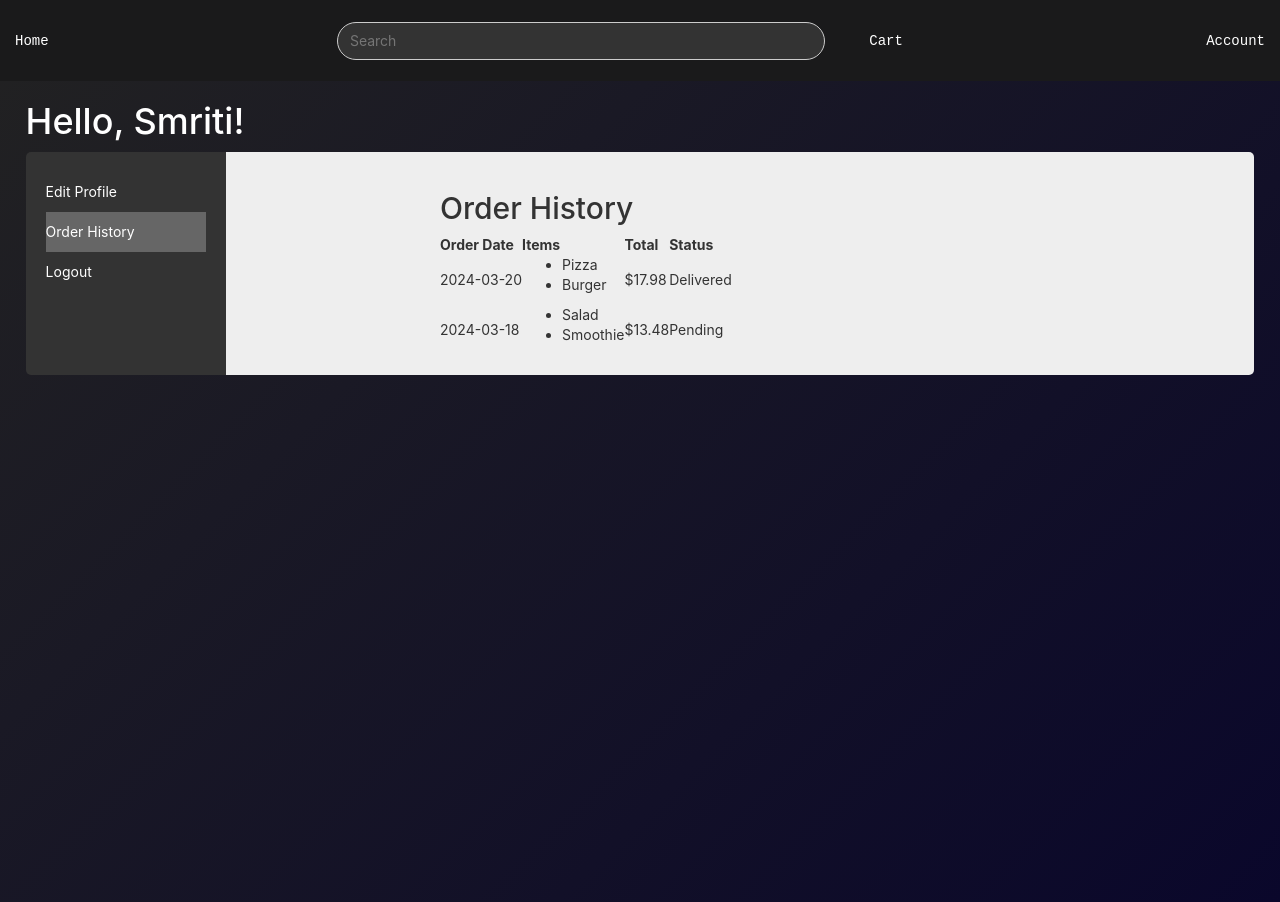
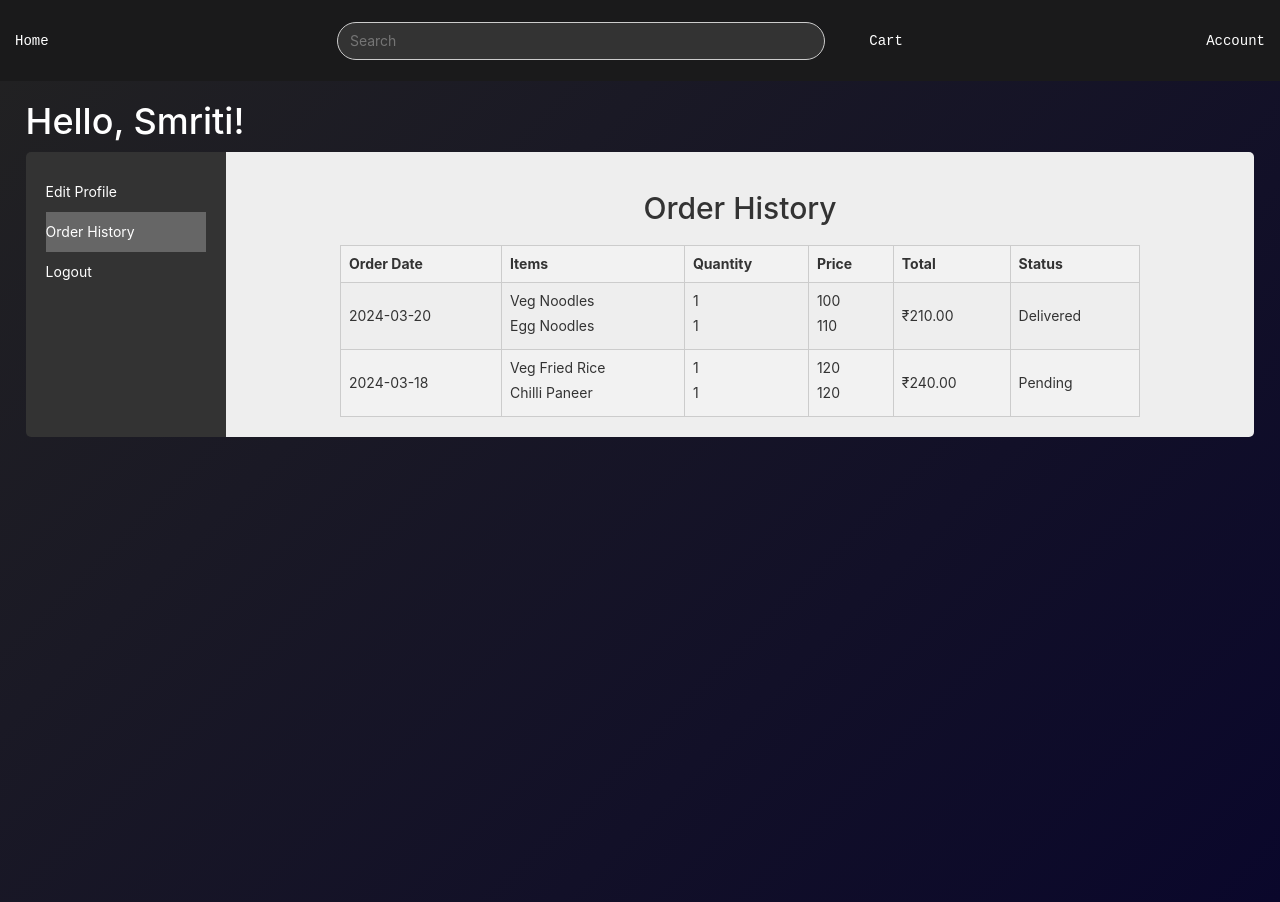
Before and after one commit to raahul-anandh/grub-glide, a React (Create React App) app in the folder frontend/: page /account in a window 1280 px wide. Both pictures are taken after a click on the button "Order History". Built offline with nearby package versions, Linux system fonts and the light colour scheme.

Commit message:
Formatted order history

```diff
--- a/frontend/src/Components/Account/OrderHistory.jsx
+++ b/frontend/src/Components/Account/OrderHistory.jsx
@@ -6,20 +6,20 @@ function OrderHistory(){
           id: 1,
           date: '2024-03-20',
           items: [
-            { name: 'Pizza', price: 10.99 },
-            { name: 'Burger', price: 6.99 },
+            { name: 'Veg Noodles', quantity: 1, price: 100,},
+            { name: 'Egg Noodles', quantity: 1, price: 110 },
           ],
-          total: 17.98,
+          total: 210,
           status: 'Delivered',
         },
         {
           id: 2,
           date: '2024-03-18',
           items: [
-            { name: 'Salad', price: 8.49 },
-            { name: 'Smoothie', price: 4.99 },
+            { name: 'Veg Fried Rice', quantity: 1, price: 120 },
+            { name: 'Chilli Paneer', quantity: 1, price: 120 },
           ],
-          total: 13.48,
+          total: 240,
           status: 'Pending',
         },
       ]);
@@ -32,6 +32,8 @@ function OrderHistory(){
                 <tr>
                   <th>Order Date</th>
                   <th>Items</th>
+                  <th>Quantity</th>
+                  <th>Price</th>
                   <th>Total</th>
                   <th>Status</th>
                 </tr>
@@ -47,7 +49,21 @@ function OrderHistory(){
                         ))}
                       </ul>
                     </td>
-                    <td>${order.total.toFixed(2)}</td>
+                    <td>
+                      <ul>
+                      {order.items.map((item, index) => (
+                          <li key={index}>{item.quantity}</li>
+                        ))}
+                      </ul>
+                    </td>
+                    <td>
+                      <ul>
+                      {order.items.map((item, index) => (
+                          <li key={index}>{item.price}</li>
+                        ))}
+                      </ul>
+                    </td>
+                    <td>₹{order.total.toFixed(2)}</td>
                     <td>{order.status}</td>
                   </tr>
                 ))}
--- a/frontend/src/Components/styles/Account.css
+++ b/frontend/src/Components/styles/Account.css
@@ -83,3 +83,46 @@
     max-width: 600px;
     margin: 0 auto;
   }
+
+  .order-history {
+    max-width: 800px;
+    margin: 0 auto;
+  }
+
+  .order-history h2 {
+    text-align: center;
+    margin-bottom: 20px;
+  }
+
+  .order-history table {
+    width: 100%;
+    border-collapse: collapse;
+  }
+
+  .order-history th, .order-history td {
+    border: 1px solid #ccc;
+    padding: 8px;
+    text-align: left;
+  }
+
+  .order-history th {
+    background-color: #f2f2f2;
+  }
+
+  .order-history tbody tr:nth-child(even) {
+    background-color: #f2f2f2;
+  }
+
+  .order-history tbody tr:hover {
+    background-color: #ddd;
+  }
+
+  .order-history ul {
+    list-style-type: none;
+    margin: 0;
+    padding: 0;
+  }
+
+  .order-history ul li {
+    margin-bottom: 5px;
+  }
```
Also changed, not shown: frontend/src/Components/chinese.js (deleted, +0 -34 lines).
